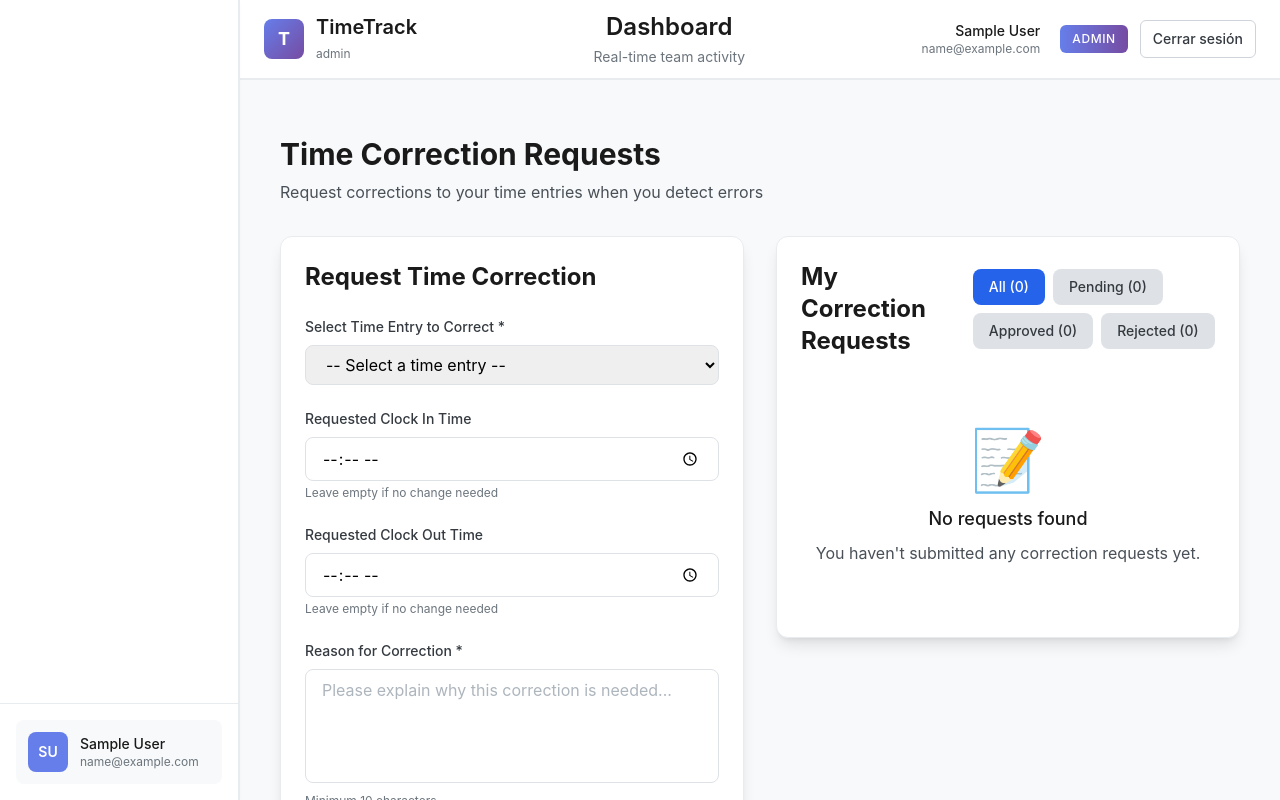
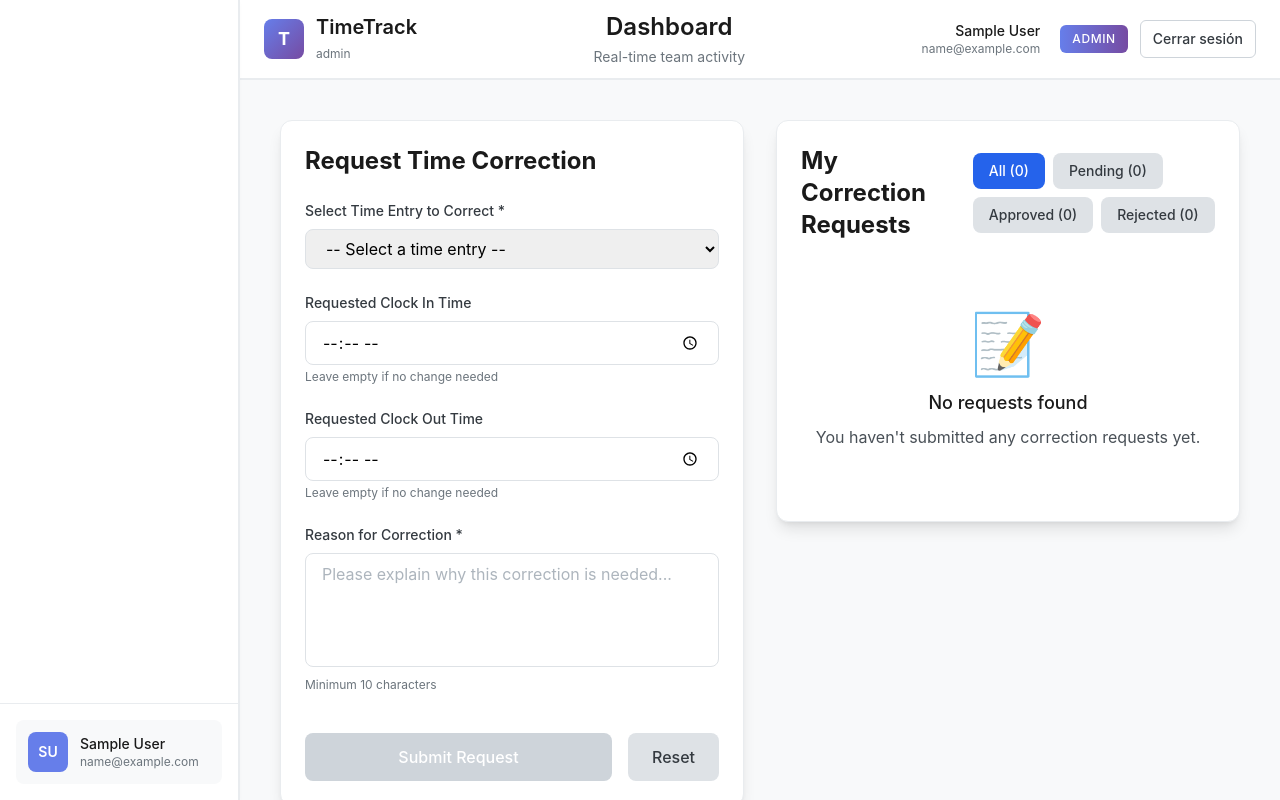
Before and after one commit to allosens/chronos-app, an Angular app: page /time-corrections in a window 1280 px wide. Built offline with nearby package versions, Linux system fonts and the light colour scheme; sample sign-in values are in the browser's storage.

Commit message:
fix: container padding y

```diff
--- a/src/app/features/requests/pages/time-correction-page.ts
+++ b/src/app/features/requests/pages/time-correction-page.ts
@@ -6,12 +6,7 @@ import { TimeCorrectionList } from '../components/time-correction/time-correctio
   selector: 'app-time-correction-page',
   imports: [TimeCorrectionForm, TimeCorrectionList],
   template: `
-    <div class="container mx-auto px-4 py-8 max-w-7xl">
-      <div class="mb-8">
-        <h1 class="text-3xl font-bold text-gray-900 mb-2">Time Correction Requests</h1>
-        <p class="text-gray-600">Request corrections to your time entries when you detect errors</p>
-      </div>
-
+    <div class="container mx-auto px-4 py-4 max-w-7xl">
       <div class="grid grid-cols-1 lg:grid-cols-2 gap-8">
         <!-- Form Section -->
         <div>
```
